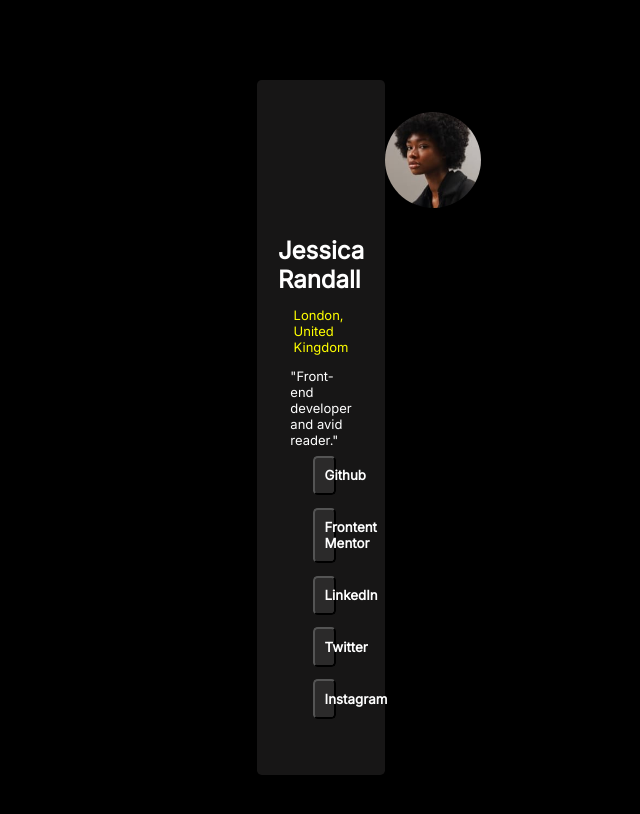
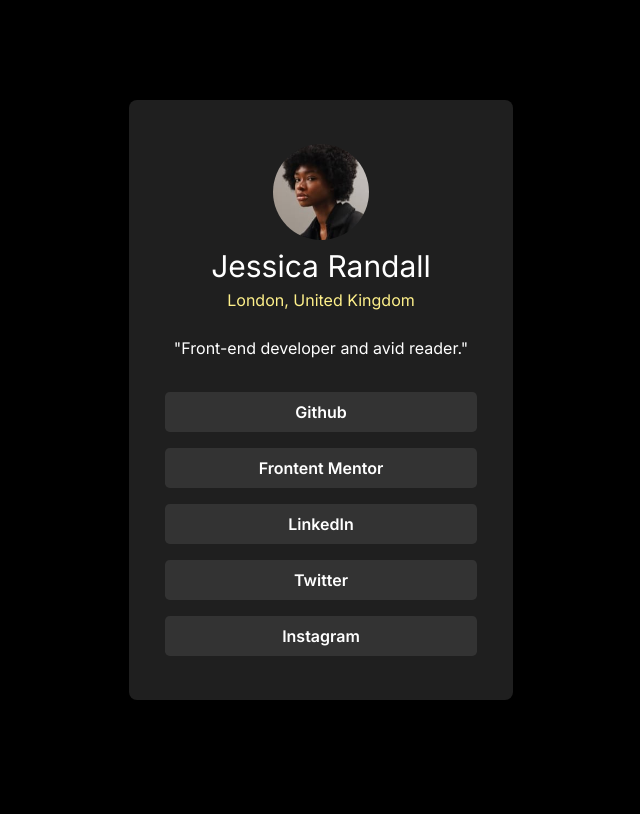
Before and after one commit to OmYadav3/Social-links-profile, a plain HTML site: page index.html in a window 1280 px wide. Shown: the whole page, without its empty margins (319-959 px from the left). Drawn offline with nearby package versions, Linux system fonts and the light colour scheme.

Commit message:
remove style.css and added tailwind

```diff
--- a/index.html
+++ b/index.html
@@ -1,27 +1,96 @@
 <!DOCTYPE html>
 <html lang="en">
+
 <head>
   <meta charset="UTF-8">
-  <meta name="viewport" content="width=device-width, initial-scale=1.0"> <!-- displays site properly based on user's device -->
+  <meta name="viewport" content="width=device-width, initial-scale=1.0">
+  <link rel="icon" type="image/png" sizes="32x32" href="./assets/images/favicon-32x32.png">
+  <title>Social links profile</title>
+  <link rel="preconnect" href="https://fonts.googleapis.com">
+  <link rel="preconnect" href="https://fonts.gstatic.com" crossorigin>
+  <link href="https://fonts.googleapis.com/css2?family=Inter:wght@100..900&display=swap" rel="stylesheet">
+  <script src="https://cdn.tailwindcss.com"></script>
+  <script>
+    tailwind.config = {
+      theme: {
+        extend: {
+          screens: {
+            'xs': '375px',
+            // => @media (min-width: 375px) { ... }  //mobile
+          },
+          colors: {
+            Gray: 'hsl(0, 0%, 20%)',
+            Green: 'hsl(75, 94%, 57%)',
+            DarkGrey: 'hsl(0, 0%, 12%)',
+            OffBlack: 'hsl(0, 0%, 8%)',
+          },
+        }
+      }
+    }
+  </script>
+  <style>
+    * {
+      margin: 0;
+      padding: 0;
+      box-sizing: border-box;
+    }
 
-  <link rel="icon" type="image/png" sizes="32x32" href="./assets/images/favicon-32x32.png">
+    body {
+      font-family: "Inter", sans-serif;
+      color: white;
+      background-color: black;
+    }
 
-  <title>Frontend Mentor | Social links profile</title>
-  <link rel="stylesheet" href="style.css">
+    @media screen and (max-width: 500px) {
+      :root {
+        font-size: 10px;
+      }
+
+    }
+
+    @media screen and (max-width: 800px) {
+      :root {
+        font-size: 12px;
+      }
+
+    }
+
+    @media screen and (max-width: 1200px) {
+      :root {
+        font-size: 14px;
+      }
+
+    }
+  </style>
 </head>
+
 <body>
-  <div class="main-container">
-    <div class="img"><img src="./images/avatar-jessica.jpeg" alt=""></div>
-    <div class="user-name flexbox"><h2>Jessica Randall</h2></div>
-    <div class="location flexbox">London, United Kingdom</div>
-    <div class="bio flexbox">"Front-end developer and avid reader."</div>
-    <div class="social-media">
-      <button>Github</button>
-      <button>Frontent Mentor</button>
-      <button>LinkedIn</button>
-      <button>Twitter</button>
-      <button>Instagram</button>
+  <div class="main-container w-screen h-screen flex items-center justify-center ">
+    <div
+      class="container lg:w-[30vw]  md:w-[37vw] sm:w-[50vw] xs:w-[75vw] p-9 p-4 bg-DarkGrey flex flex-col justify-center items-center rounded-lg m-4">
+      <div class="img my-2"><img class="rounded-full min-w-24 max-w-24" src="./images/avatar-jessica.jpeg" alt=""></div>
+      <div class="user-name flex flex-col items-center justify-center gap-1">
+        <h2 class="text-3xl">Jessica Randall</h2>
+        <div class="location text-yellow-200 ">London, United Kingdom</div>
+      </div>
+
+      <div class="bio my-6">"Front-end developer and avid reader."</div>
+
+      <div class="social-media w-full flex flex-col items-center justify-center gap-4 my-2">
+        <a class="w-full p-2 rounded-[0.3rem] text-center hover:bg-Green hover:text-black hover:scale-105 font-semibold bg-Gray "
+          href="https://github.com/">Github</a>
+        <a class="w-full p-2 rounded-[0.3rem] text-center hover:bg-Green hover:text-black hover:scale-105 font-semibold bg-Gray "
+          href=" https://www.frontendmentor.io/">Frontent
+          Mentor</a>
+        <a class="w-full p-2 rounded-[0.3rem] text-center hover:bg-Green hover:text-black hover:scale-105 font-semibold bg-Gray"
+          href="https://www.linkedin.com/">LinkedIn</a>
+        <a class="w-full p-2 rounded-[0.3rem] text-center hover:bg-Green hover:text-black hover:scale-105 font-semibold bg-Gray"
+          href="https://twitter.com/">Twitter</a>
+        <a class="w-full p-2 rounded-[0.3rem] text-center hover:bg-Green hover:text-black hover:scale-105 font-semibold bg-Gray"
+          href="https://www.instagram.com/ ">Instagram</a>
+      </div>
     </div>
   </div>
 </body>
+
 </html>
--- a/style.css
+++ /dev/null
@@ -1,89 +0,0 @@
-@import url('https://fonts.googleapis.com/css2?family=Inter&family=Outfit:wght@400;600;700&family=Young+Serif&display=swap');
-
-
-
-*{
-
-    margin: 0;
-    padding: 0;
-    box-sizing: border-box;
-
-}
-
-body {
-    color: white;
-    background-color: black;
-    font-family: 'Inter', sans-serif;
-    /* font-family: 'Outfit', sans-serif;
-    font-family: 'Young Serif', serif; */
-}
-
-.main-container {
-    background-color: rgb(23, 22, 22);
-    margin: 5rem 36rem;
-    padding: 1rem 3rem 3rem 3rem;
-    align-items: center;
-    border-radius: 0.3rem;
-
-}
-
-img{
-    margin: 1rem 1rem 1rem 5rem;
-    border-radius: 5rem;;
-    width: 6rem;
-    height: 6rem;
-}
-
-.user-name{
-    margin: 0.5rem;
-
-}
-
-.location{
-    margin: 0.8rem;
-    font-size: small;
-    color: yellow ;
-}
-
-.bio{
-    font-size: small;
-}
-
-.social-media{
-    display : flex;
-    flex-direction: column;
-    padding: 0.1rem;
-    /* margin: 1rem; */
-}
-
-button {
-
-    margin: 0.4rem;
-    padding: 0.6rem;
-    border-radius: 0.3rem;
-    color: white;
-    background-color: rgb(43, 42, 42);
-    font-family: 'Inter', sans-serif;
-    font-weight:bolder;
-}
-
-button:hover{
-   background-color: hsl(75, 94%, 57%);
-   color: black;
-}
-
-.flexbox{
-    display: flex;
-    justify-content: center;
-    align-items: center;
-}
-
-
-@media screen and (max-width: 375px){
-
-    .main-container{
-        margin: 2.7rem;
-        padding: 0.6rem;
-
-    }
-}
```
